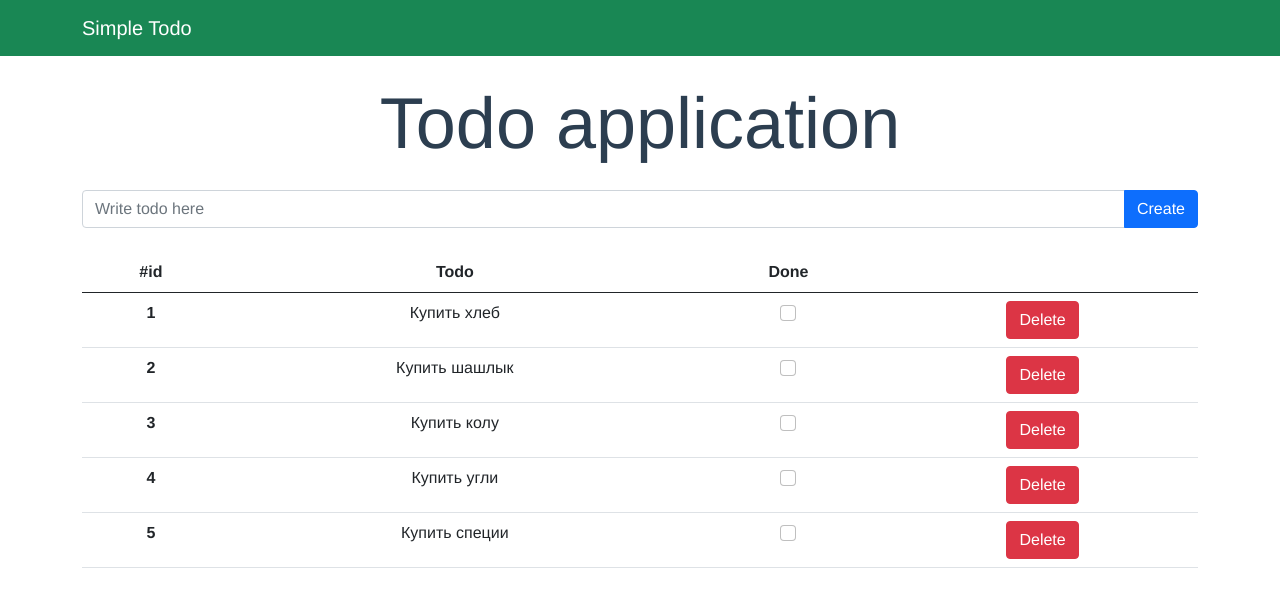
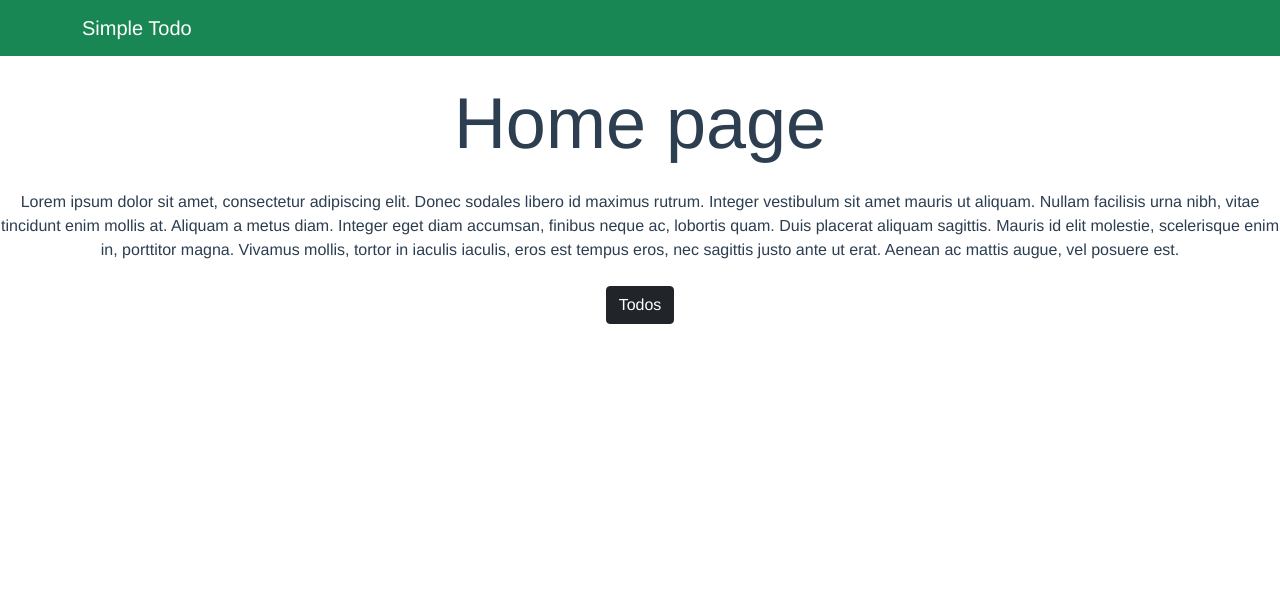
Before and after one commit to Daniluk0110/simple_to_do_app, a Vue app: page / in a window 1280 px wide. Shown: the top 598 px of the page. Built offline with nearby package versions, Linux system fonts and the light colour scheme; no server answers.

Commit message:
add smart links and route

```diff
--- a/package.json
+++ b/package.json
@@ -12,7 +12,8 @@
     "bootstrap": "^5.0.1",
     "bootstrap-vue": "^2.21.2",
     "core-js": "^3.6.5",
-    "vue": "^2.6.11"
+    "vue": "^2.6.11",
+    "vue-router": "^3.5.1"
   },
   "devDependencies": {
     "@vue/cli-plugin-babel": "~4.5.0",
--- a/src/App.vue
+++ b/src/App.vue
@@ -1,56 +1,19 @@
 <template>
   <div id="app">
     <Navbar />
-    <h1 class="display-2 mb-4 mt-4">Todo application</h1>
-    <AddTodo
-      v-on:add-todo="addTodo"
-    />
-    <TodoList
-      v-bind:todos="todos"
-      v-on:remove-todo="removeTodo"
-    />
+    <router-view />
   </div>
 </template>
 
 <script>
-import TodoList from '@/components/TodoList'
 import Navbar from "@/components/Navbar"
-import AddTodo from "@/components/AddTodo"
 
 export default {
-  name: 'App',
-  data() {
-    return {
-      todos: [
-        {id: 1, title: 'Купить хлеб', completed: false},
-        {id: 2, title: 'Купить шашлык', completed: false},
-        {id: 3, title: 'Купить колу', completed: false},
-        {id: 4, title: 'Купить угли', completed: false},
-        {id: 5, title: 'Купить специи', completed: false}
-      ]
-    }
-  },
-  mounted() {
-    fetch('https://jsonplaceholder.typicode.com/todos?_limit=10')
-        .then(response => response.json())
-        .then(json => {
-          this.todos = json
-        })
-  },
-  methods: {
-    removeTodo(id) {
-      this.todos = this.todos.filter(t => t.id !== id)
-    },
-    addTodo(todo) {
-      this.todos.push(todo)
-    }
-  },
   components: {
-    TodoList, Navbar, AddTodo
+    Navbar
   }
 }
 </script>
-
 <style>
 #app {
   font-family: Avenir, Helvetica, Arial, sans-serif;
--- a/src/main.js
+++ b/src/main.js
@@ -3,10 +3,12 @@ import App from './App.vue'
 import BootstrapVue from 'bootstrap-vue'
 import 'bootstrap/dist/css/bootstrap.css'
 import 'bootstrap-vue/dist/bootstrap-vue.css'
+import router from './router'
 
 Vue.use(BootstrapVue)
 Vue.config.productionTip = false
 
 new Vue({
+  router,
   render: h => h(App),
 }).$mount('#app')
--- /dev/null
+++ b/src/router.js
@@ -0,0 +1,19 @@
+import Vue from  'vue'
+import Router from 'vue-router'
+import Home from '@/views/Home'
+
+Vue.use(Router)
+
+export default new Router({
+    mode: 'history',
+    routes: [
+        {
+            path: '/',
+            component: Home
+        },
+        {
+            path: '/todos',
+            component: () => import('./views/Todos.vue')
+        }
+    ]
+})
--- /dev/null
+++ b/src/views/Home.vue
@@ -0,0 +1,8 @@
+<template>
+  <div>
+    <h2 class="display-2 mb-4 mt-4">Home page</h2>
+
+    <p class="mb-4">Lorem ipsum dolor sit amet, consectetur adipiscing elit. Donec sodales libero id maximus rutrum. Integer vestibulum sit amet mauris ut aliquam. Nullam facilisis urna nibh, vitae tincidunt enim mollis at. Aliquam a metus diam. Integer eget diam accumsan, finibus neque ac, lobortis quam. Duis placerat aliquam sagittis. Mauris id elit molestie, scelerisque enim in, porttitor magna. Vivamus mollis, tortor in iaculis iaculis, eros est tempus eros, nec sagittis justo ante ut erat. Aenean ac mattis augue, vel posuere est.</p>
+    <router-link class="btn btn-dark" to="/todos">Todos</router-link>
+  </div>
+</template>
--- /dev/null
+++ b/src/views/Todos.vue
@@ -0,0 +1,46 @@
+<template>
+  <div>
+    <h2 class="display-2 mb-4 mt-4">Todo application</h2>
+    <router-link class="btn btn-dark" to="/">Home</router-link>
+    <hr>
+    <AddTodo
+        v-on:add-todo="addTodo"
+    />
+    <TodoList
+        v-bind:todos="todos"
+        v-on:remove-todo="removeTodo"
+    />
+  </div>
+</template>
+
+<script>
+import TodoList from '@/components/TodoList'
+import AddTodo from "@/components/AddTodo"
+
+export default {
+  name: 'App',
+  data() {
+    return {
+      todos: []
+    }
+  },
+  mounted() {
+    fetch('https://jsonplaceholder.typicode.com/todos?_limit=10')
+        .then(response => response.json())
+        .then(json => {
+          this.todos = json
+        })
+  },
+  methods: {
+    removeTodo(id) {
+      this.todos = this.todos.filter(t => t.id !== id)
+    },
+    addTodo(todo) {
+      this.todos.push(todo)
+    }
+  },
+  components: {
+    TodoList, AddTodo
+  }
+}
+</script>
```
Also changed, not shown: 1 other file (tests, documents, lock files or other folders).
